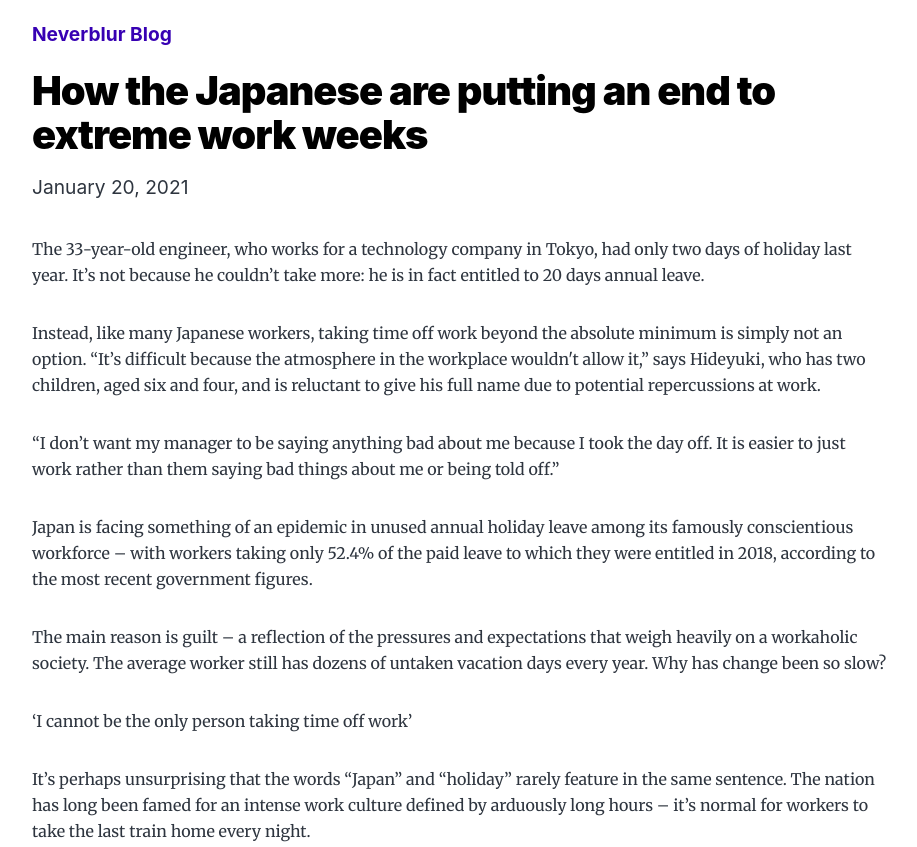
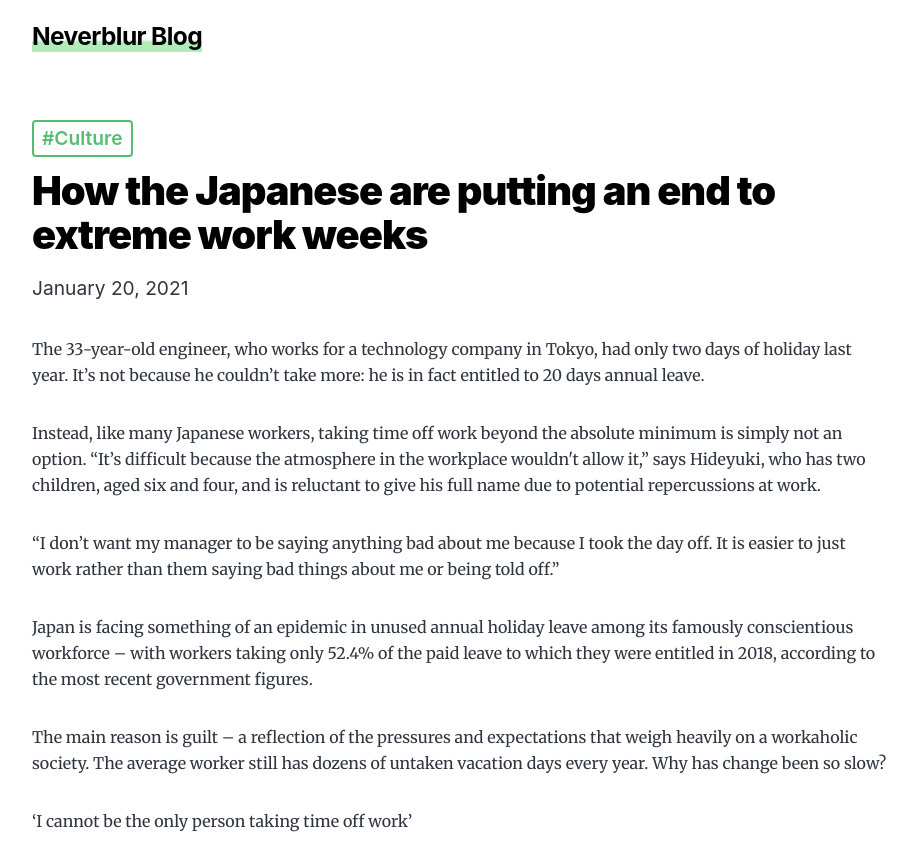
Before and after one commit to Neverblur/neverblur.github.io, a Gatsby site: page /second-post/ in a window 1280 px wide. Shown: the top 847 px of the page, without its empty margins (180-1097 px from the left). Built offline with nearby package versions, Linux system fonts and the light colour scheme; Gatsby itself is replaced by a stand-in of ours.

Commit message:
impl: updated styling

```diff
--- a/src/components/layout.js
+++ b/src/components/layout.js
@@ -25,9 +25,11 @@ const Layout = ({ location, title, children }) => {
     )
   } else {
     header = (
-      <Link className="header-link-home" to="/">
-        {title}
-      </Link>
+      <div className="main-heading">
+        <h6 className="logo-h6">
+          <Link to="/">{title}</Link>
+        </h6>
+      </div>
     )
   }
 
--- a/src/style.css
+++ b/src/style.css
@@ -411,7 +411,7 @@ a:focus {
   font-family: var(--font-header);
   font-weight: var(--fontWeight-semibold);
   color: #56bc72;
-  border: 1px #56bc72 solid;
+  border: 2px #56bc72 solid;
   width: max-content;
   padding: var(--spacing-1) var(--spacing-2);
   border-radius: var(--spacing-1);
@@ -475,6 +475,9 @@ a:focus {
   min-width: 50px;
   border-radius: 100%;
 }
+.blog-post {
+  margin-top: var(--spacing-12);
+}
 
 .blog-post header h1 {
   margin: var(--spacing-0) var(--spacing-0) var(--spacing-4) var(--spacing-0);
@@ -523,6 +526,7 @@ a:focus {
   right: 0;
   bottom: 0;
   background-color: rgba(0, 0, 0, 0.5);
+  outline: 0;
 }
 
 .sendgrid-iframe {
--- a/src/templates/blog-post.js
+++ b/src/templates/blog-post.js
@@ -22,6 +22,7 @@ const BlogPostTemplate = ({ data, pageContext, location }) => {
         itemType="http://schema.org/Article"
       >
         <header>
+          <p className="post-tag">#{post.frontmatter.tag}</p>
           <h1 itemProp="headline">{post.frontmatter.title}</h1>
           <p>{post.frontmatter.date}</p>
         </header>
@@ -81,6 +82,7 @@ export const pageQuery = graphql`
         title
         date(formatString: "MMMM DD, YYYY")
         description
+        tag
       }
     }
   }
```
